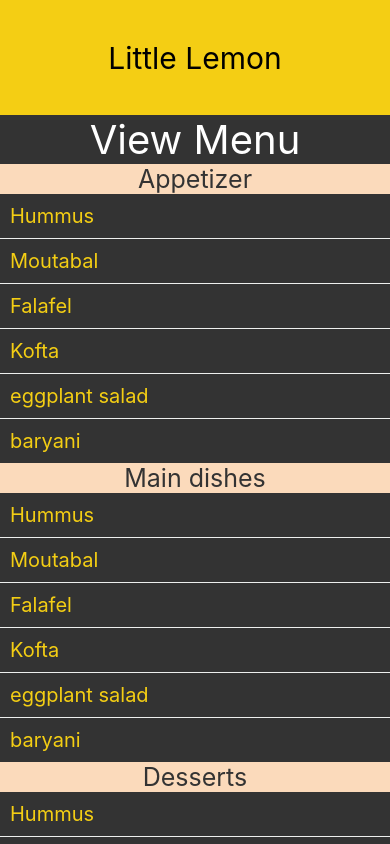
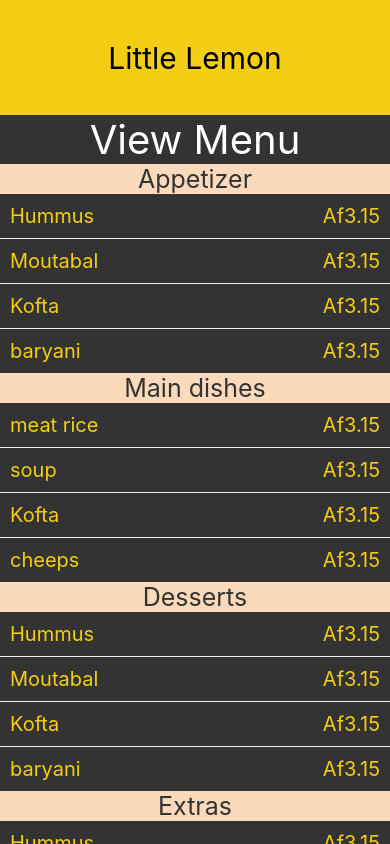
Before and after one commit to Hussain-hamim/Taskly, a React Native app: screen / in a window 390 px wide. Built offline with nearby package versions, Linux system fonts and the light colour scheme.

Commit message:
add the price for the menu

```diff
--- a/components/MenuItems.js
+++ b/components/MenuItems.js
@@ -48,50 +48,42 @@ const menuItemsToDisplay2 = [
   {
     title: "Appetizer",
     data: [
-      "Hummus",
-      "Moutabal",
-      "Falafel",
-      "Kofta",
-      "eggplant salad",
-      "baryani",
+      { name: "Hummus", price: "Af3.15", id: one++ },
+      { name: "Moutabal", price: "Af3.15", id: one++ },
+      { name: "Kofta", price: "Af3.15", id: one++ },
+      { name: "baryani", price: "Af3.15", id: one++ },
     ],
   },
   {
     title: "Main dishes",
     data: [
-      "Hummus",
-      "Moutabal",
-      "Falafel",
-      "Kofta",
-      "eggplant salad",
-      "baryani",
+      { name: "meat rice", price: "Af3.15", id: one++ },
+      { name: "soup", price: "Af3.15", id: one++ },
+      { name: "Kofta", price: "Af3.15", id: one++ },
+      { name: "cheeps", price: "Af3.15", id: one++ },
     ],
   },
   {
     title: "Desserts",
     data: [
-      "Hummus",
-      "Moutabal",
-      "Falafel",
-      "Kofta",
-      "eggplant salad",
-      "baryani",
+      { name: "Hummus", price: "Af3.15", id: one++ },
+      { name: "Moutabal", price: "Af3.15", id: one++ },
+      { name: "Kofta", price: "Af3.15", id: one++ },
+      { name: "baryani", price: "Af3.15", id: one++ },
     ],
   },
   {
-    title: "Watani",
+    title: "Extras",
     data: [
-      "Hummus",
-      "Moutabal",
-      "Falafel",
-      "Kofta",
-      "eggplant salad",
-      "baryani",
+      { name: "Hummus", price: "Af3.15", id: one++ },
+      { name: "Moutabal", price: "Af3.15", id: one++ },
+      { name: "Kofta", price: "Af3.15", id: one++ },
+      { name: "baryani", price: "Af3.15", id: one++ },
     ],
   },
 ];
 
-function Item({ name, index, price }) {
+function Item({ name, price }) {
   return (
     <View
       style={{
@@ -100,7 +92,7 @@ function Item({ name, index, price }) {
       }}
     >
       <Text style={menuStyles.itemText}>{name}</Text>
-      {/* <Text style={menuStyles.itemText}>{price}</Text> */}
+      <Text style={menuStyles.itemText}>{price}</Text>
     </View>
   );
 }
@@ -123,7 +115,7 @@ function Footer() {
 
 const MenuItems = () => {
   function renderItem({ item, index, separator }) {
-    return <Item name={item} />;
+    return <Item name={item.name} price={item.price} />;
   }
 
   function renderSectionHeader({ section: { title } }) {
```
